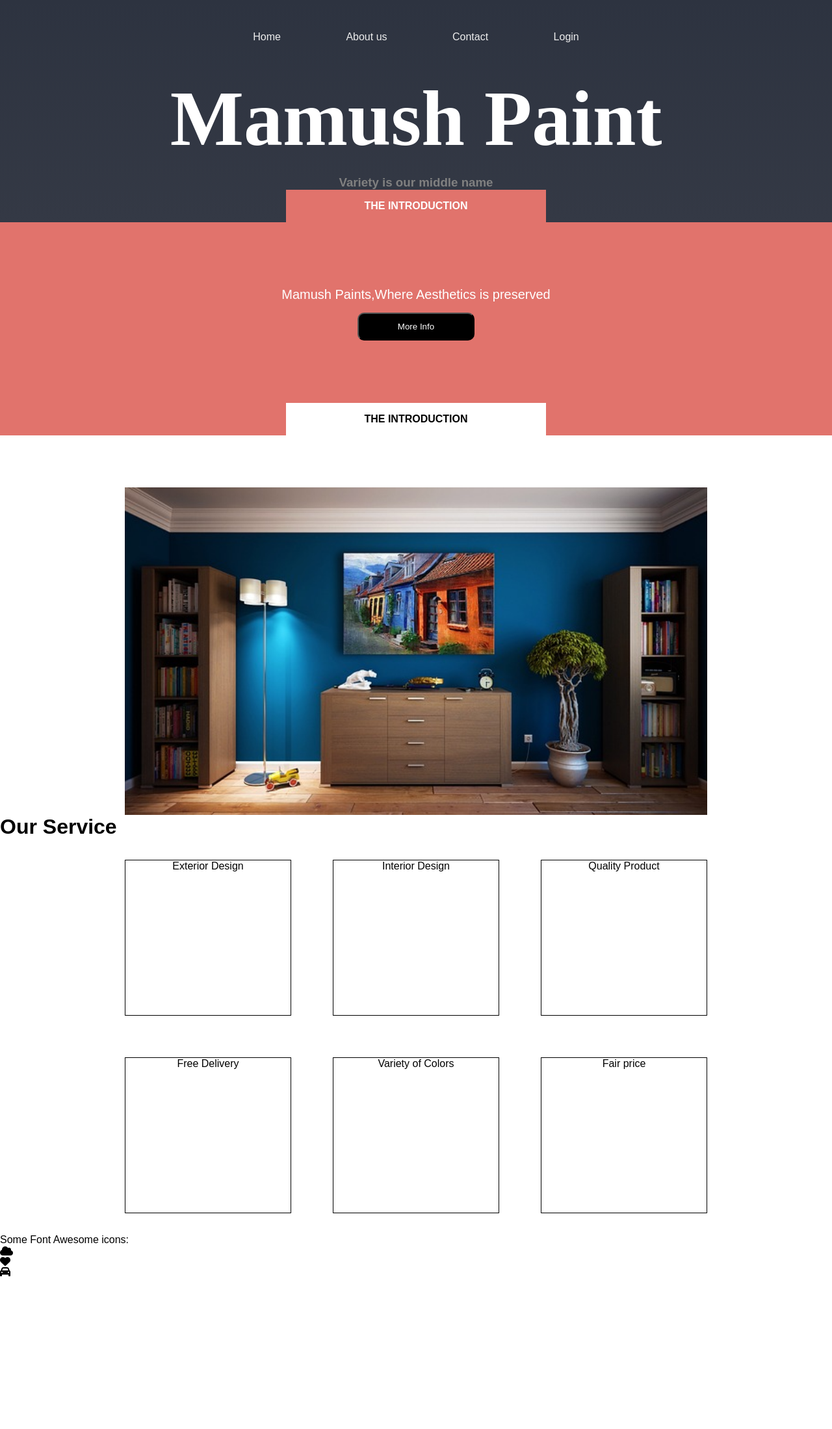
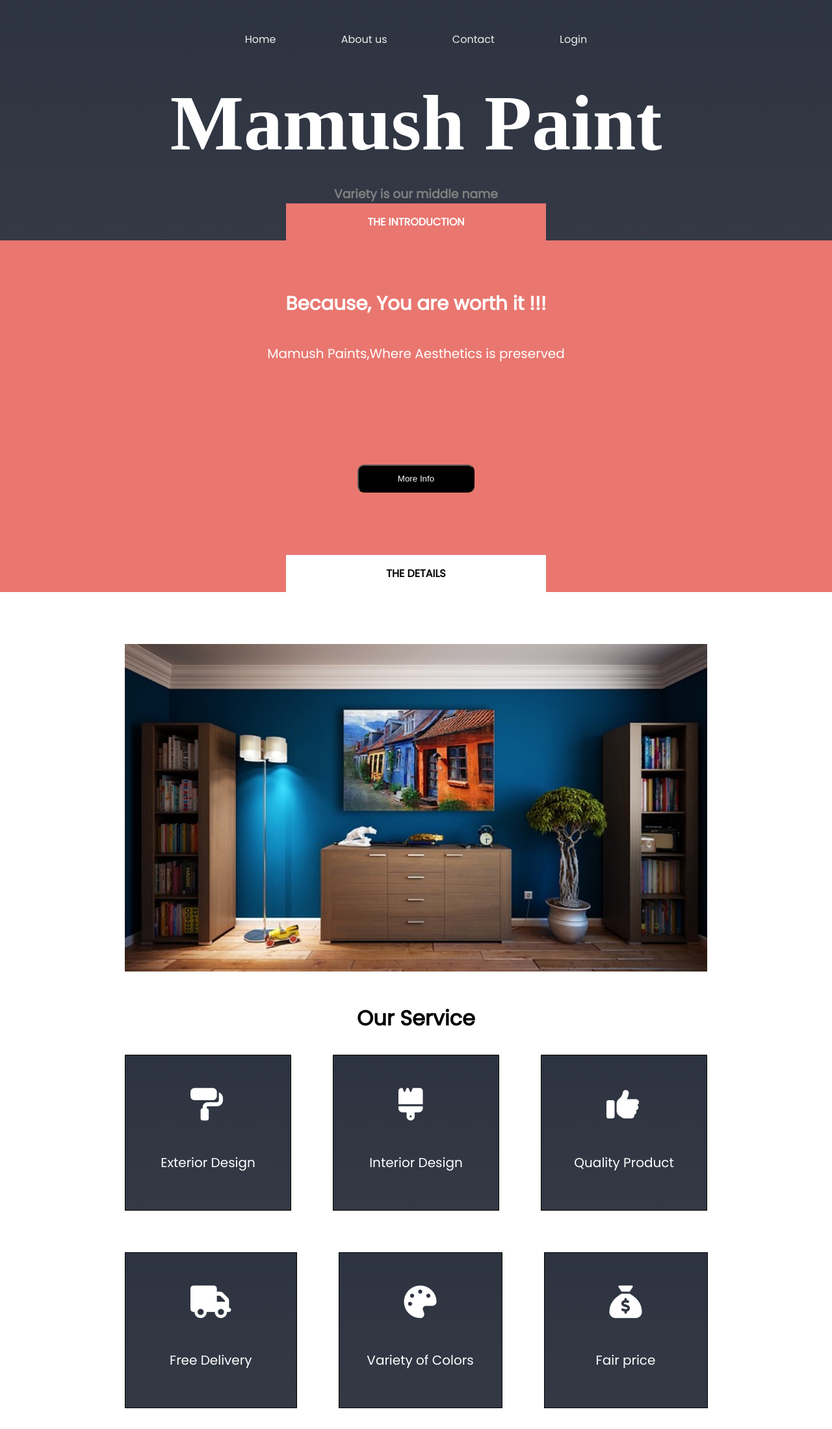
Before and after one commit to Jeremi-code/Paint-Factory-Website, a PHP site: page /first-page.html in a window 1280 px wide. Shown: the whole page at 65% size. Before the commit the page ends 1964 px from the top, so only its background shows below. Run offline with PHP 8.4, Linux system fonts and the light colour scheme; some libraries are stand-ins or nearby versions.

Commit message:
secondary commit by ermias sintayehu

```diff
--- a/first-page.css
+++ b/first-page.css
@@ -1,3 +1,4 @@
+@import url("https://fonts.googleapis.com/css2?family=Play&display=swap");
 * {
   box-sizing: border-box;
   margin: 0;
@@ -6,7 +7,7 @@
 }
 body {
   height: 100%;
-  font-family: "Source Sans Pro", sans-serif;
+  font-family: Poppins;
 }
 .container {
   background-image: linear-gradient(rgb(45, 51, 64), rgb(52, 57, 69));
@@ -55,27 +56,64 @@ body {
   text-transform: uppercase;
   text-align: center;
   width: 25em;
-  background-color: rgb(225, 115, 108);
+  background-color: #e97770;
 }
 .Introduction h4 {
-  color: white;
   color: white;
   padding-top: 1em;
   padding-bottom: 1em;
 }
 .info {
-  background-color: rgb(225, 115, 108);
+  background-color: #e97770;
 }
+/*
 .slogan2 {
   display: flex;
   justify-content: center;
   align-items: center;
+}*/
+.slogan2 > .header {
+  padding-top: 3em;
+  font-weight: 300;
+  font-size: 25px;
+  display: flex;
+  justify-content: center;
+  align-items: center;
+  color: white;
 }
-.slogan2 p {
-  margin-top: 5em;
+.header h3 {
+  animation: typing 2s steps(31, end),
+    blink-caret 0.5s step-end infinite alternate;
+  white-space: nowrap;
+}
+/*
+.four h3 {
+  width: 13ch;
+  border-right: 4px solid black;
+  margin: 2rem auto;
+  white-space: nowrap;
+  overflow: hidden;
+  animation: typing 2s steps(13, end), blink-caret 0.5s step-end infinite alternate;
+}*/
+@-webkit-keyframes typing {
+  from {
+    width: 50%;
+  }
+}
+@-webkit-keyframes blink-caret {
+  50% {
+    border-color: transparent;
+  }
+}
+
+.slogan2 .paragraph {
+  margin-top: 2em;
   color: white;
+  text-align: center;
   font-size: 20px;
+  margin-bottom: 7em;
 }
+
 .btn {
   display: flex;
   align-items: center;
@@ -133,12 +171,11 @@ body {
 .service {
   display: flex;
   flex-direction: column;
+  margin-top: 3em;
 }
 .service > .service1 {
   display: flex;
 
-  justify-content: center;
-  align-items: center;
   margin-left: auto;
   margin-right: auto;
   flex-direction: row;
@@ -146,9 +183,22 @@ body {
 }
 .service1 > div {
   border: 1px solid black;
-
   flex-basis: 25em;
   height: 15em;
   margin: 2em;
+  background-image: linear-gradient(rgb(45, 51, 64), rgb(52, 57, 69));
+  /* background-color: rgb(0, 0, 0);*/
+}
+.service i {
+  padding: 1em 2em;
+  font-size: 50px;
+  color: white;
+}
+.text {
   text-align: center;
+  padding: 0em;
+  font-family: Poppins;
+  font-weight: 100;
+  font-size: 20px;
+  color: white;
 }
--- a/first-page.html
+++ b/first-page.html
@@ -3,13 +3,17 @@
   <head>
     <link rel="stylesheet" href="first-page.css" />
     <script
-      src="https://kit.fontawesome.com/a076d05399.js"
+      src="https://kit.fontawesome.com/45de7afa15.js"
       crossorigin="anonymous"
     ></script>
     <meta charset="UTF-8" />
     <meta http-equiv="X-UA-Compatible" content="IE=edge" />
     <meta name="viewport" content="width=device-width, initial-scale=1.0" />
     <title>Document</title>
+    <link
+      href="https://fonts.googleapis.com/css?family=Poppins"
+      rel="stylesheet"
+    />
   </head>
   <body>
     <div class="container">
@@ -32,7 +36,11 @@
     </div>
     <div class="info">
       <div class="slogan2">
-        <p>Mamush Paints,Where Aesthetics is preserved</p>
+        <div class="header"><h3>Because, You are worth it !!!</h3></div>
+
+        <div class="paragraph">
+          <p>Mamush Paints,Where Aesthetics is preserved</p>
+        </div>
       </div>
       <div class="btn">
         <button type="button" class="btn1">
@@ -40,7 +48,7 @@
         </button>
       </div>
       <div class="Details">
-        <h4 class="Details1">The Introduction</h4>
+        <h4 class="Details1">The Details</h4>
       </div>
     </div>
     <div class="content">
@@ -48,21 +56,35 @@
         <img src="wall.jpg" />
       </div>
       <div class="service">
-        <h1>Our Service</h1>
+        <h1 style="text-align: center">Our Service</h1>
         <div class="service1">
-          <div><i class="fas-fa-brush"></i>Exterior Design</div>
-          <div>Interior Design</div>
-          <div>Quality Product</div>
+          <div>
+            <i class="fa-solid fa-paint-roller"></i>
+            <p class="text">Exterior Design</p>
+          </div>
+          <div>
+            <i class="fas fa-brush"></i>
+            <p class="text">Interior Design</p>
+          </div>
+          <div>
+            <i class="fa-solid fa-thumbs-up"></i>
+            <p class="text">Quality Product</p>
+          </div>
         </div>
         <div class="service1">
-          <div>Free Delivery</div>
-          <div>Variety of Colors</div>
-          <div>Fair price</div>
+          <div>
+            <i class="fa-sharp fa-solid fa-truck"></i>
+            <p class="text">Free Delivery</p>
+          </div>
+          <div>
+            <i class="fa-solid fa-palette"></i>
+            <p class="text">Variety of Colors</p>
+          </div>
+          <div>
+            <i class="fa-solid fa-sack-dollar"></i>
+            <p class="text">Fair price</p>
+          </div>
         </div>
-        <p>Some Font Awesome icons:</p>
-        <i class="fas fa-cloud"></i>
-        <i class="fas fa-heart"></i>
-        <i class="fas fa-car"></i>
       </div>
     </div>
   </body>
```
